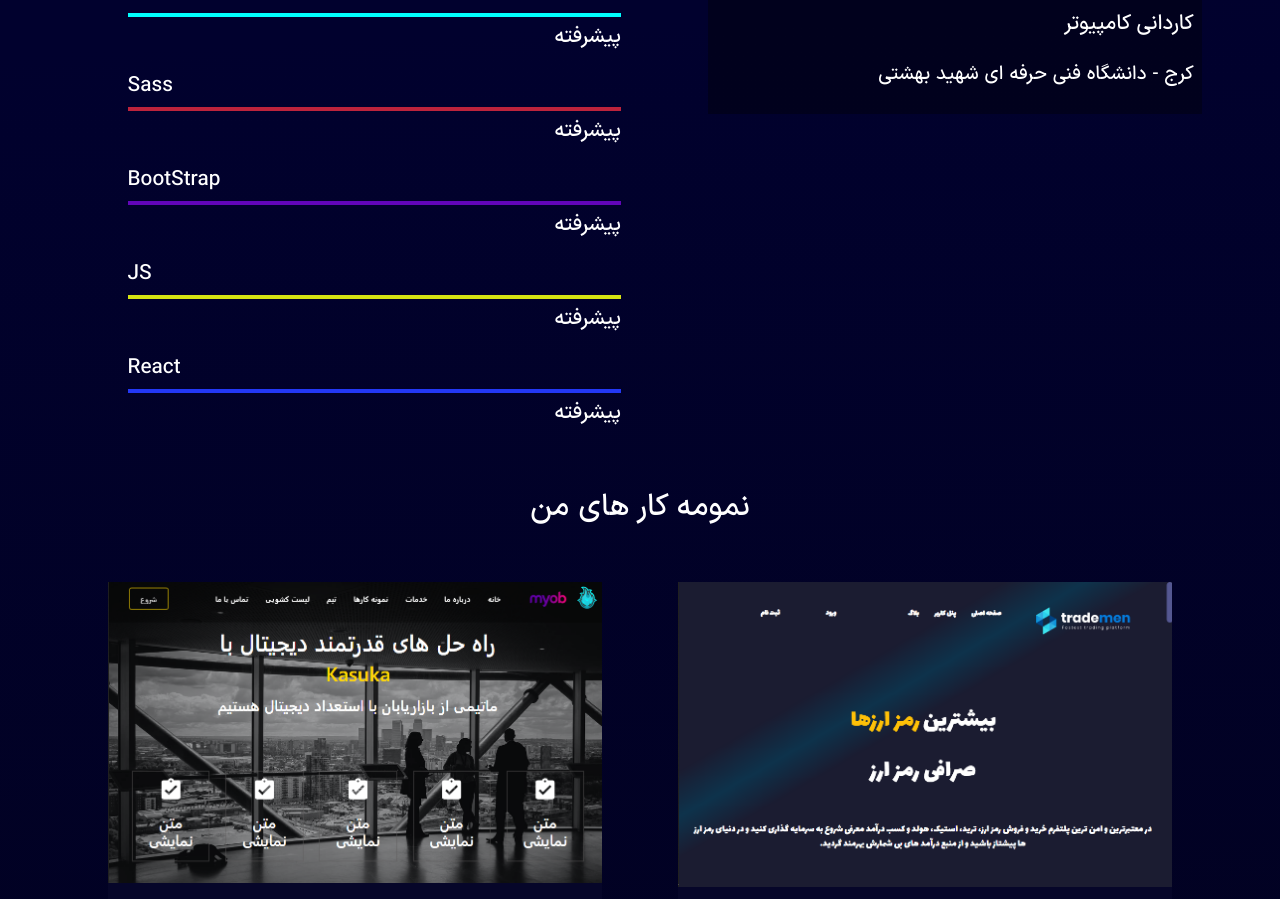
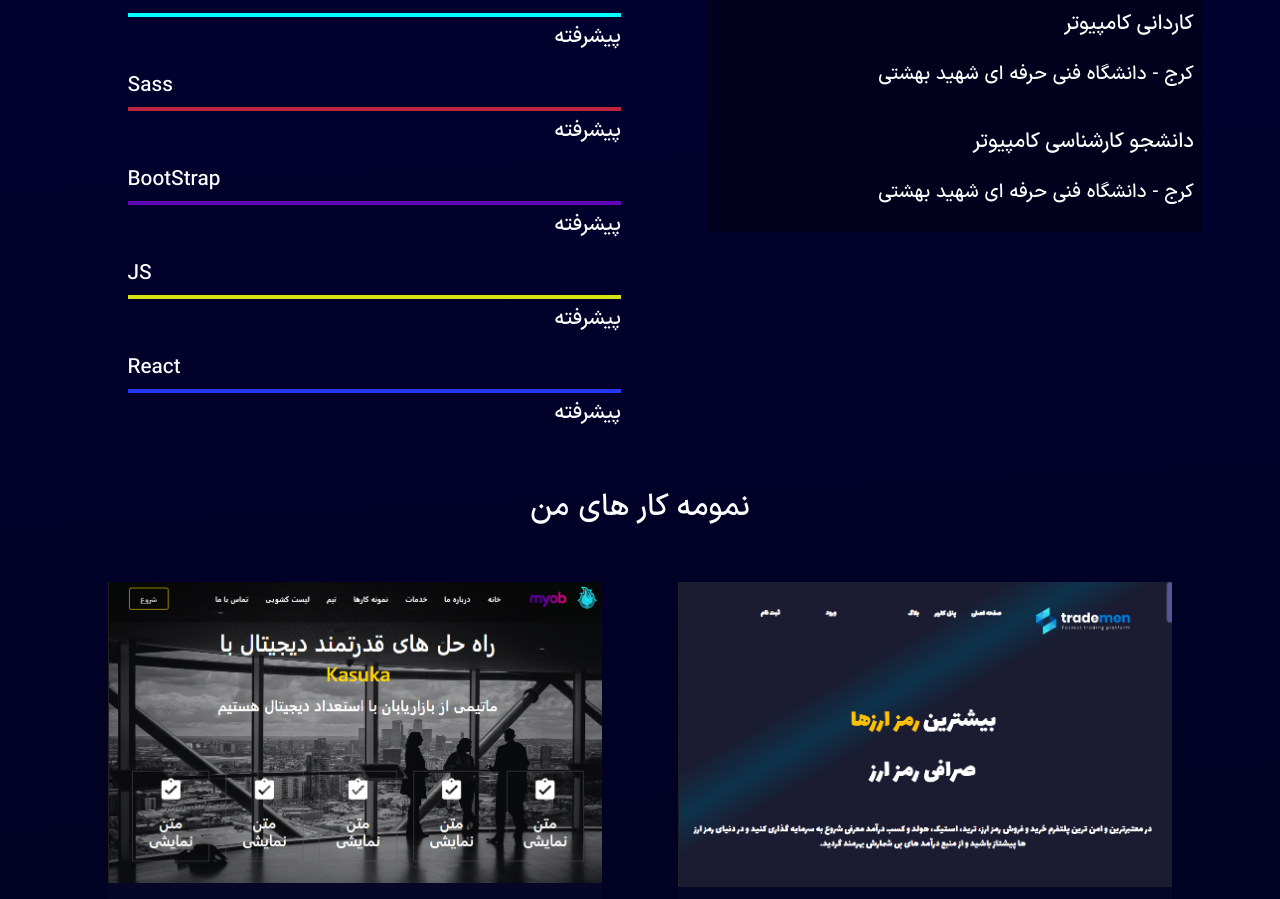
Before and after one commit to mohammadEbrahimzadeh/myResume, a React (Create React App) app: page / in a window 1280 px wide. Shown: the part 1028-1927 px from the top of the page. Built offline with nearby package versions, Linux system fonts and the light colour scheme.

Commit message:
update-v2

```diff
--- a/src/Components/Skills/Skills.jsx
+++ b/src/Components/Skills/Skills.jsx
@@ -64,6 +64,10 @@ export default function Skills() {
             <h3 className="text-end">کاردانی کامپیوتر</h3>
             <p className="text-end w-100">کرج - دانشگاه فنی حرفه ای شهید بهشتی</p>
           </li>
+          <li className=" w-100 gap-sm-3 d-flex flex-column">
+            <h3 className="text-end">دانشجو کارشناسی کامپیوتر</h3>
+            <p className="text-end w-100">کرج - دانشگاه فنی حرفه ای شهید بهشتی</p>
+          </li>
         </ul>
       </div>
     </div>
```
